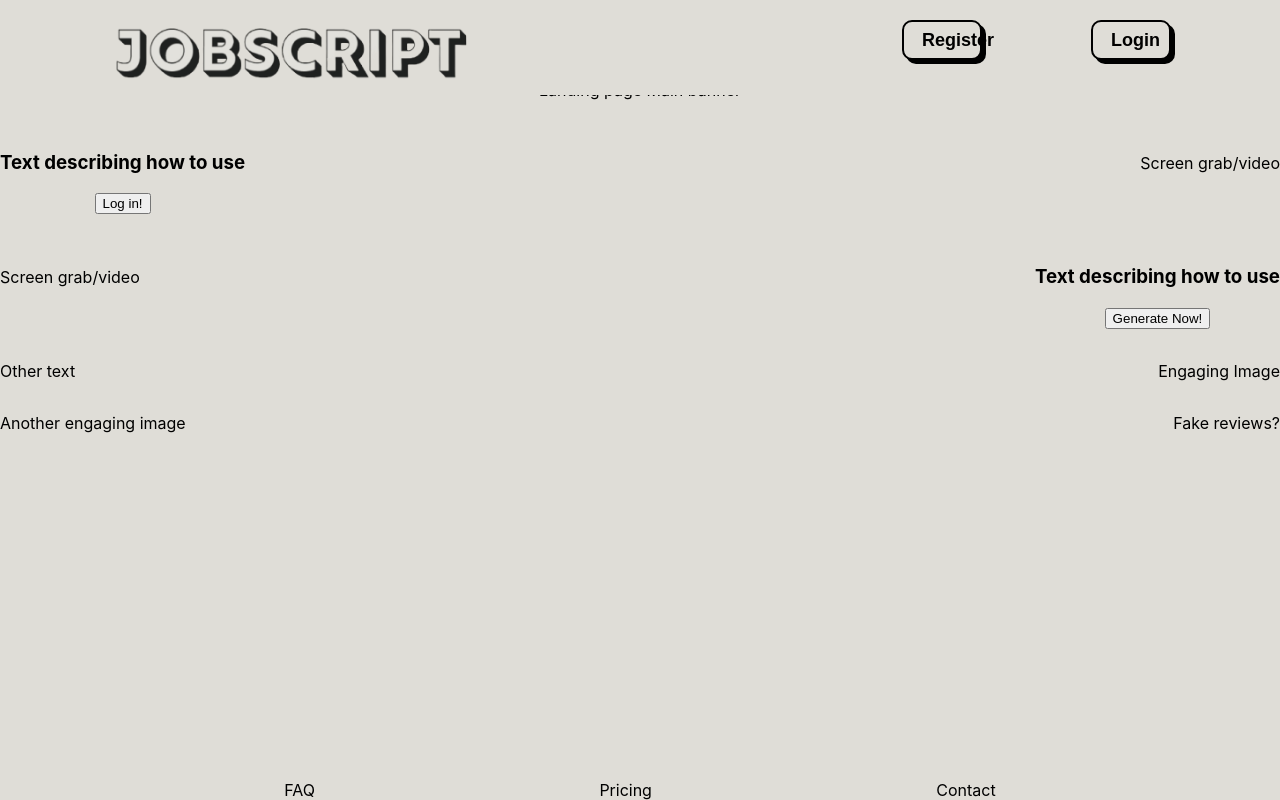
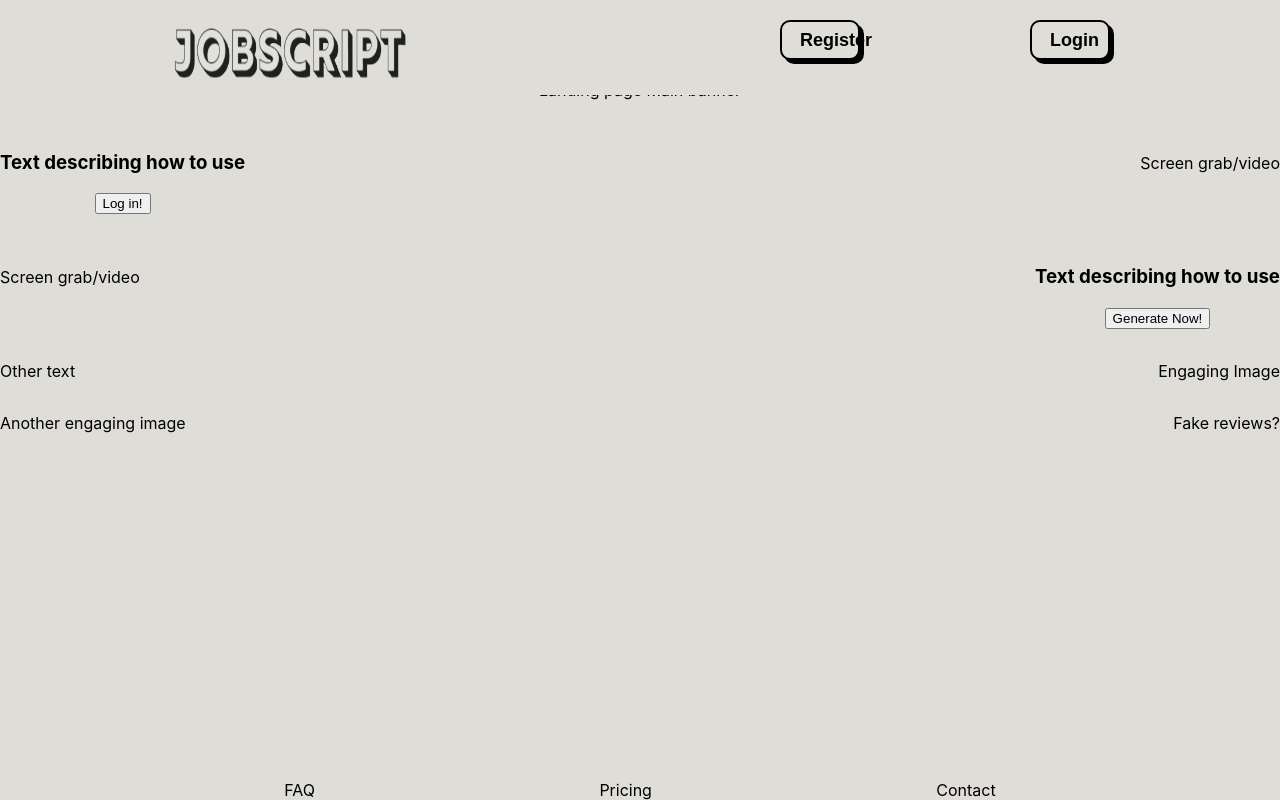
Before and after one commit to Funk3/jobscript, a React (Create React App) app in the folder client/: page / in a window 1280 px wide. Built offline with nearby package versions, Linux system fonts and the light colour scheme.

Commit message:
Fix positioning of logo

```diff
--- a/client/src/styles/App.scss
+++ b/client/src/styles/App.scss
@@ -76,7 +76,9 @@ textarea {
 }
 
 .logo {
-  margin-right: 40vh;
+  width: 30vh;
+  position: relative;
+  margin-right: 25vh;
 }
 
 /* Job List and Job List Item */
@@ -90,7 +92,7 @@ aside {
   float: left;
   width: 20%;
   padding-left: 40px;
-  height: 60vh;
+  height: 65vh;
 }
 
 .new-btn {
```
